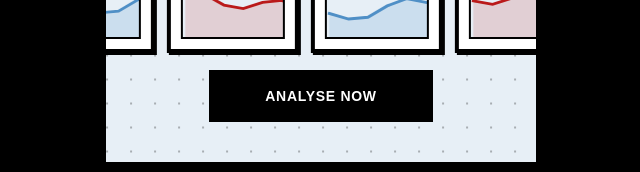
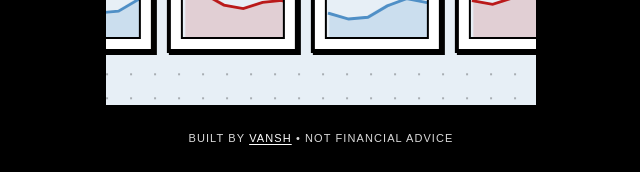
Before and after one commit to threeoneonetwo/metric-stocks-analyser, a Next.js app: page / in a window 1280 px wide. Shown: the part 659-831 px from the top of the page, without its empty margins (319-959 px from the left). Built offline with nearby package versions, Linux system fonts and the light colour scheme; no server answers.

Commit message:
Remove movers analyse button

```diff
--- a/components/daily-movers.tsx
+++ b/components/daily-movers.tsx
@@ -69,12 +69,6 @@ export function DailyMovers() {
         </div>
       </div>
 
-      <a
-        href="#ticker-search"
-        className="neo-press mx-auto mt-[5px] block w-[58%] max-w-[14rem] border-4 border-black bg-black px-5 py-3 text-center font-mono text-sm font-bold uppercase tracking-[0.05em] text-white hover:bg-metric-green hover:text-white"
-      >
-        Analyse now
-      </a>
     </section>
   );
 }
```
